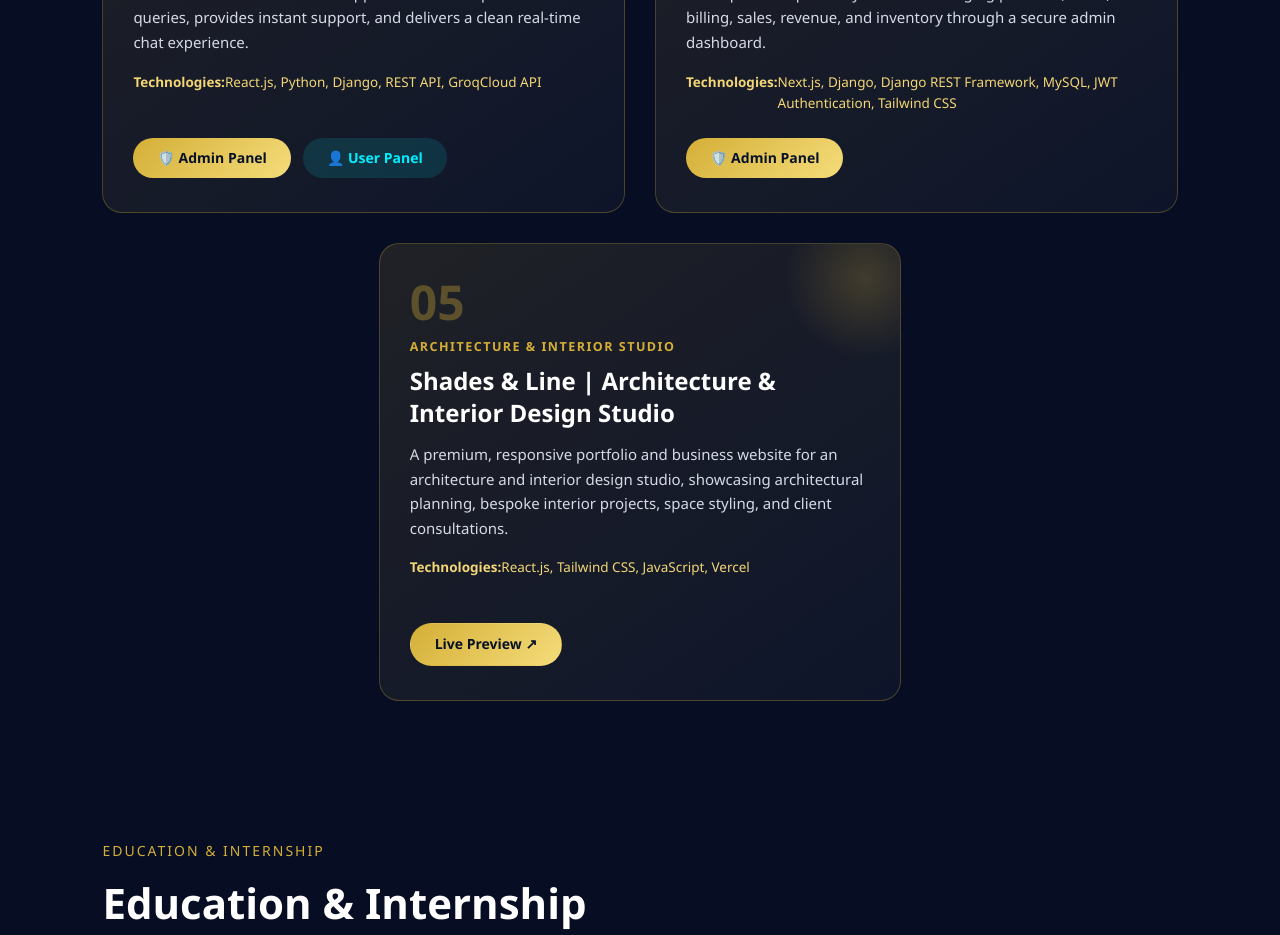
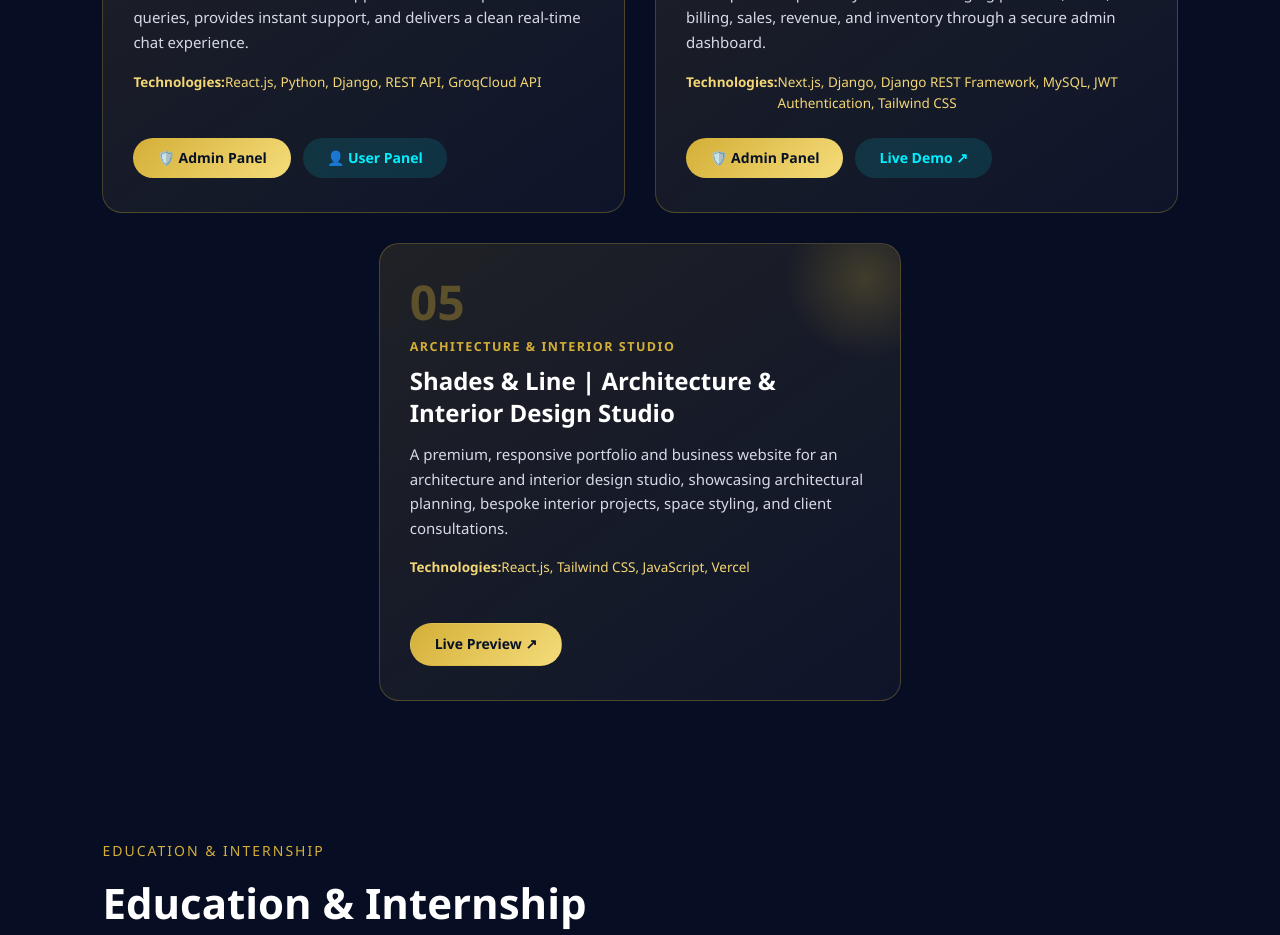
Before and after one commit to Saikumars278/portfolionew, a React (Vite) app: page / in a window 1280 px wide. Shown: the part 3820-4755 px from the top of the page. Built offline with nearby package versions, Linux system fonts and the light colour scheme.

Commit message:
Add Shop CRM live link to Project 04

```diff
--- a/src/components/Projects.jsx
+++ b/src/components/Projects.jsx
@@ -133,7 +133,9 @@ function Projects() {
       ],
       tech: "Next.js, Django, Django REST Framework, MySQL, JWT Authentication, Tailwind CSS",
       dualButtons: true,
-      adminLink: "https://github.com/Saikumars278",
+      adminLink: "https://shop-crm-frontend.vercel.app/",
+      userLink: "https://shop-crm-frontend.vercel.app/",
+      userBtnText: "Live Demo ↗",
       adminCreds: {
         username: "admin",
         password: "admin@123",
@@ -244,7 +246,7 @@ function Projects() {
                               )
                             }
                           >
-                            👤 User Panel
+                            {project.userBtnText || "👤 User Panel"}
                           </button>
                         ) : (
                           <a
@@ -253,7 +255,7 @@ function Projects() {
                             rel="noopener noreferrer"
                             className="projectBtn projectBtnOutline"
                           >
-                            👤 User Panel
+                            {project.userBtnText || "👤 User Panel"}
                           </a>
                         )
                       )}
```
